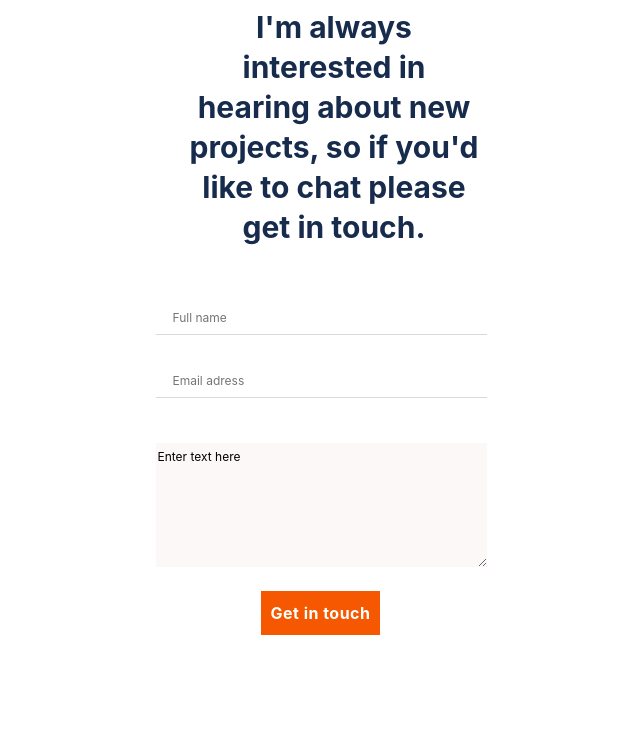
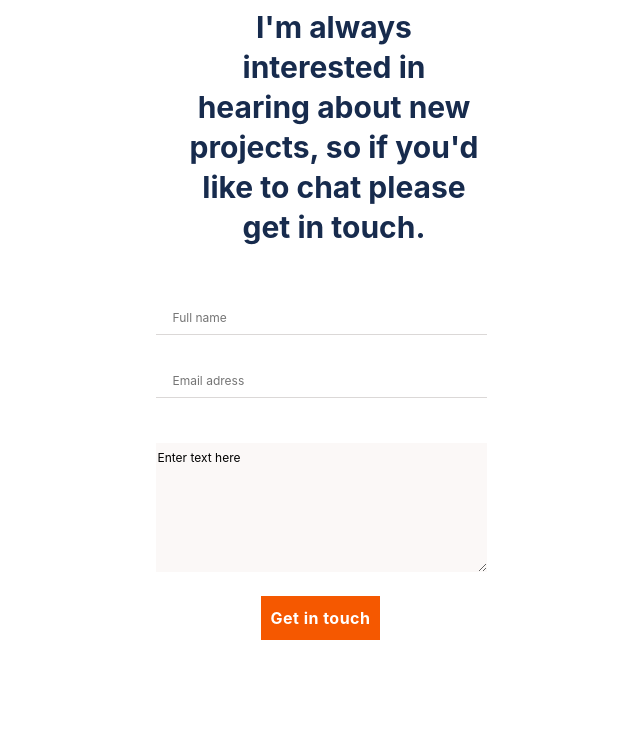
Before and after one commit to jodavid444/My-Portfolio-Website, a website: page index.html in a window 1280 px wide. Shown: the part 6488-7222 px from the top of the page, without its empty margins (306-946 px from the left). Drawn offline with Linux system fonts and the light colour scheme.

Commit message:
Modify style.css, increase line height
Update style.css

```diff
--- a/styles.css
+++ b/styles.css
@@ -440,7 +440,7 @@ textarea {
   font-style: normal;
   font-weight: normal;
   font-size: 12px;
-  line-height: 24px;
+  line-height: 25px;
 }
 
 .footer-btn-con {
```
